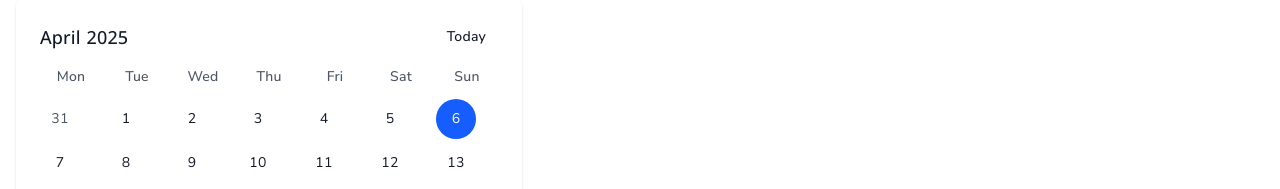
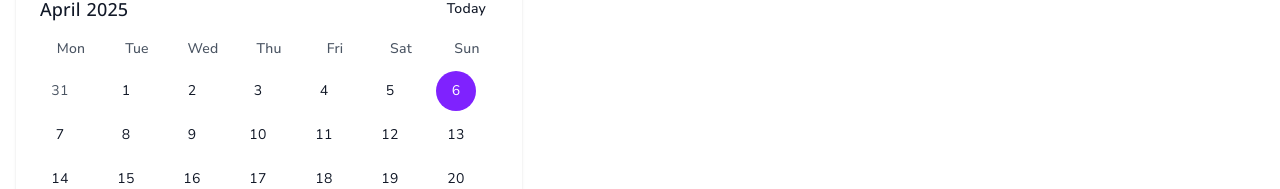
Before and after one commit to trynkobinariks/time-management, a Next.js app: page / in a window 1280 px wide. Shown: the part 385-574 px from the top of the page. Built offline with nearby package versions, Linux system fonts and the light colour scheme; no server answers.

Commit message:
updated forms layout

```diff
--- a/src/app/auth/login/page.tsx
+++ b/src/app/auth/login/page.tsx
@@ -64,7 +64,7 @@ function LoginContent() {
   return (
     <div className="min-h-[calc(100vh-53px-env(safe-area-inset-top))] flex items-center justify-center bg-white dark:bg-[var(--background)] px-4 sm:px-6 lg:px-8 pb-env(safe-area-inset-bottom) auth-background">
       <AuthBackground />
-      <div className="max-w-md w-full space-y-6 auth-card bg-white dark:bg-[var(--card-background)] p-8 rounded-lg shadow-xl border border-gray-200 dark:border-[var(--card-border)]">
+      <div className="max-w-md w-full space-y-6">
         <div className="flex flex-col items-center">
           <Logo size="lg" className="mb-4" />
           <h2 className="text-center text-3xl font-medium text-gray-900 dark:text-[var(--text-primary)]">
--- a/src/app/auth/reset-password/page.tsx
+++ b/src/app/auth/reset-password/page.tsx
@@ -45,7 +45,7 @@ export default function ResetPasswordPage() {
     return (
       <div className="min-h-[calc(100vh-env(safe-area-inset-top))] flex items-center justify-center bg-[var(--background)] py-12 px-4 sm:px-6 lg:px-8 pb-env(safe-area-inset-bottom) auth-background">
         <AuthBackground />
-        <div className="max-w-md w-full space-y-6 auth-card">
+        <div className="max-w-md w-full space-y-6">
           <div className="flex flex-col items-center">
             <Logo size="lg" className="mb-4" />
             <h2 className="text-center text-3xl font-medium text-[var(--text-primary)]">
@@ -72,7 +72,7 @@ export default function ResetPasswordPage() {
   return (
     <div className="min-h-[calc(100vh-env(safe-area-inset-top))] flex items-center justify-center bg-[var(--background)] py-12 px-4 sm:px-6 lg:px-8 pb-env(safe-area-inset-bottom) auth-background">
       <AuthBackground />
-      <div className="max-w-md w-full space-y-6 auth-card">
+      <div className="max-w-md w-full space-y-6">
         <div className="flex flex-col items-center">
           <Logo size="lg" className="mb-4" />
           <h2 className="text-center text-3xl font-medium text-[var(--text-primary)]">
--- a/src/app/auth/signup/page.tsx
+++ b/src/app/auth/signup/page.tsx
@@ -53,7 +53,7 @@ export default function SignUpPage() {
     return (
       <div className="min-h-[calc(100vh-env(safe-area-inset-top))] flex items-center justify-center bg-[var(--background)] py-12 px-4 sm:px-6 lg:px-8 pb-env(safe-area-inset-bottom) auth-background">
         <AuthBackground />
-        <div className="max-w-md w-full space-y-6 auth-card">
+        <div className="max-w-md w-full space-y-6">
           <div className="flex flex-col items-center">
             <Logo size="lg" className="mb-4" />
             <h2 className="text-center text-3xl font-medium text-[var(--text-primary)]">
@@ -81,7 +81,7 @@ export default function SignUpPage() {
   return (
     <div className="min-h-[calc(100vh-env(safe-area-inset-top))] flex items-center justify-center bg-[var(--background)] py-12 px-4 sm:px-6 lg:px-8 pb-env(safe-area-inset-bottom) auth-background">
       <AuthBackground />
-      <div className="max-w-md w-full space-y-6 auth-card">
+      <div className="max-w-md w-full space-y-6">
         <div className="flex flex-col items-center">
           <Logo size="lg" className="mb-4" />
           <h2 className="text-center text-3xl font-medium text-[var(--text-primary)]">
--- a/src/components/TimeEntriesList/TimeEntriesList.tsx
+++ b/src/components/TimeEntriesList/TimeEntriesList.tsx
@@ -113,7 +113,7 @@ export default function TimeEntriesList({
             ))}
           </div>
 
-          <div className="px-6 py-4 flex items-center justify-between bg-[var(--card-border)] border-t border-[var(--card-border)]">
+          <div className="px-6 py-4 flex items-center justify-between bg-[var(--card-border)] border-t border-[var(--card-border)] rounded-b-lg">
             <div className="flex items-center space-x-4">
               <span className="w-8"></span>
               <span className="text-sm font-medium text-[var(--text-primary)]">
--- a/src/components/VoiceTimeEntry/VoiceTimeEntry.tsx
+++ b/src/components/VoiceTimeEntry/VoiceTimeEntry.tsx
@@ -40,7 +40,7 @@ export default function VoiceTimeEntry({
         <h2 className="text-lg text-center font-medium text-[var(--text-primary)] mb-4">
           {t('timeEntries.quickTimeEntry')}
         </h2>
-        <div className="md:block mt-2 space-y-8">
+        <div className="md:block mt-2">
           <div className="flex flex-col items-center gap-4">
             {showRecordButton && (
               <RecordButton
--- a/src/components/pages/MainPage/components/DatePicker/Datepicker.tsx
+++ b/src/components/pages/MainPage/components/DatePicker/Datepicker.tsx
@@ -69,25 +69,25 @@ const Datepicker = ({
                       h-10 w-10 rounded-full flex items-center justify-center text-sm relative
                       ${
                         isSameDay(day, selectedDate)
-                          ? 'bg-blue-600 text-white hover:bg-blue-700'
+                          ? 'bg-violet-600 text-white hover:bg-violet-700'
                           : isToday(day)
                             ? hasEntries
-                              ? 'bg-[var(--text-primary)] text-[var(--background)] hover:bg-[var(--text-primary)]'
-                              : 'bg-[var(--card-border)] text-[var(--text-primary)] hover:bg-[var(--card-border)]'
+                              ? 'bg-slate-600 text-white hover:bg-slate-700'
+                              : 'bg-slate-400 text-black hover:bg-slate-500'
                             : isCurrentMonth
                               ? hasEntries
-                                ? 'bg-[var(--text-primary)] text-[var(--background)] hover:bg-[var(--text-primary)]'
-                                : 'text-[var(--text-primary)] hover:bg-[var(--card-border)]'
+                                ? 'bg-gray-500 text-white hover:bg-gray-600'
+                                : 'text-[var(--text-primary)] hover:bg-gray-700 hover:text-white'
                               : hasEntries
-                                ? 'bg-[var(--text-primary)] text-[var(--background)] hover:bg-[var(--text-primary)]'
-                                : 'text-[var(--text-secondary)] hover:bg-[var(--card-border)]'
+                                ? 'bg-slate-500 text-white hover:bg-slate-600'
+                                : 'text-[var(--text-secondary)] hover:bg-gray-700 hover:text-white'
                       }
                       ${
                         hasEntries
                           ? `after:content-[''] after:absolute after:bottom-1 after:w-1.5 after:h-1.5 after:rounded-full ${
                               isSameDay(day, selectedDate)
-                                ? 'bg-green-700 text-white'
-                                : 'bg-[var(--background)]'
+                                ? 'after:bg-white'
+                                : 'after:bg-slate-200'
                             }`
                           : ''
                       }
```
